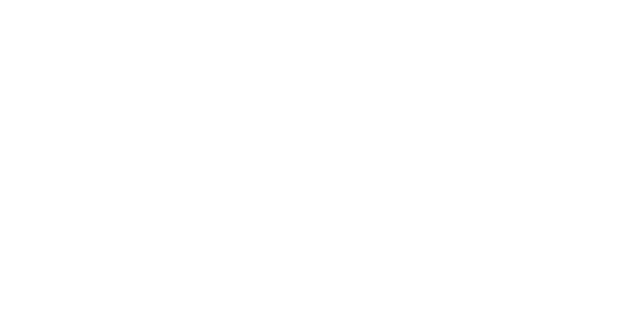
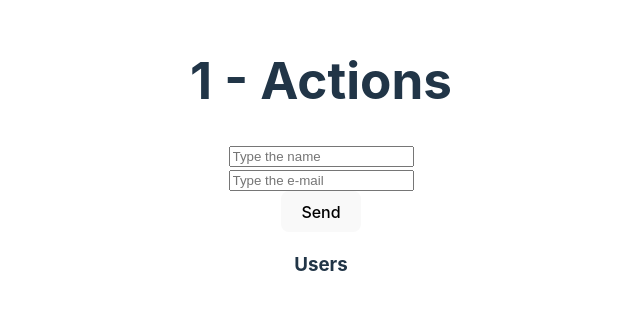
Before and after one commit to gregsvieira/react-19-new-features, a React (Vite) app: page / in a window 1280 px wide. Shown: the part 242-552 px from the top of the page, without its empty margins (319-959 px from the left). Built offline with nearby package versions, Linux system fonts and the light colour scheme.

Commit message:
feat: using action and metatags dinamics

```diff
--- a/src/App.tsx
+++ b/src/App.tsx
@@ -1,10 +1,17 @@
 import './App.css'
-
+import UserForm from './components/UserForm'
 function App() {
 
   return (
     <>
-
+      <div>
+        <title>Home</title>
+        <meta name='description' content='Add new users' />
+      </div>
+      <div>
+        <h1> 1 - Actions</h1>
+        <UserForm />
+      </div>
     </>
   )
 }
--- /dev/null
+++ b/src/components/UserForm.tsx
@@ -0,0 +1,40 @@
+import { useState } from 'react';
+
+interface IUsers {
+  name: string;
+  email: string;
+}
+
+export default function UserForm() {
+  const [users, setUsers] = useState<IUsers[]>([]);
+
+  async function handleAddUser(formData: FormData): Promise<void>{
+    const name = formData.get('name')
+    const email = formData.get('email')
+    console.log('enviou form', {name, email});
+
+    setUsers((prev) => [...prev, { name, email } as IUsers])
+  }
+
+  return (
+    <>
+      <div>
+        <form action={handleAddUser}>
+          <div>
+            <input type='text' name='name' placeholder='Type the name'/>
+          </div>
+          <div>
+            <input type='email' name='email' placeholder='Type the e-mail'/>
+          </div>
+          <button type='submit'>Send</button>
+        </form>
+        <h3>Users</h3>
+        <ul>
+          {users.map((user, index) => (
+            <li key={index}> {user.name} - {user.email}</li>
+          ))}
+        </ul>
+      </div>
+    </>
+  )
+}
```
